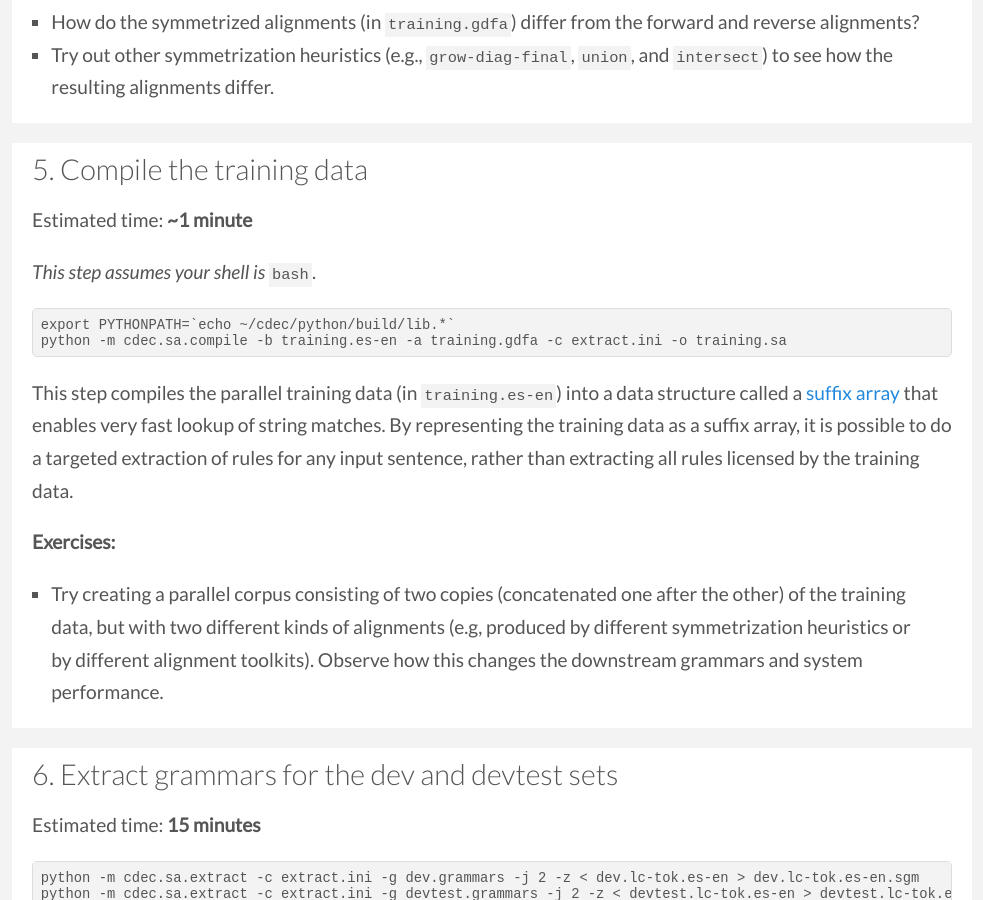
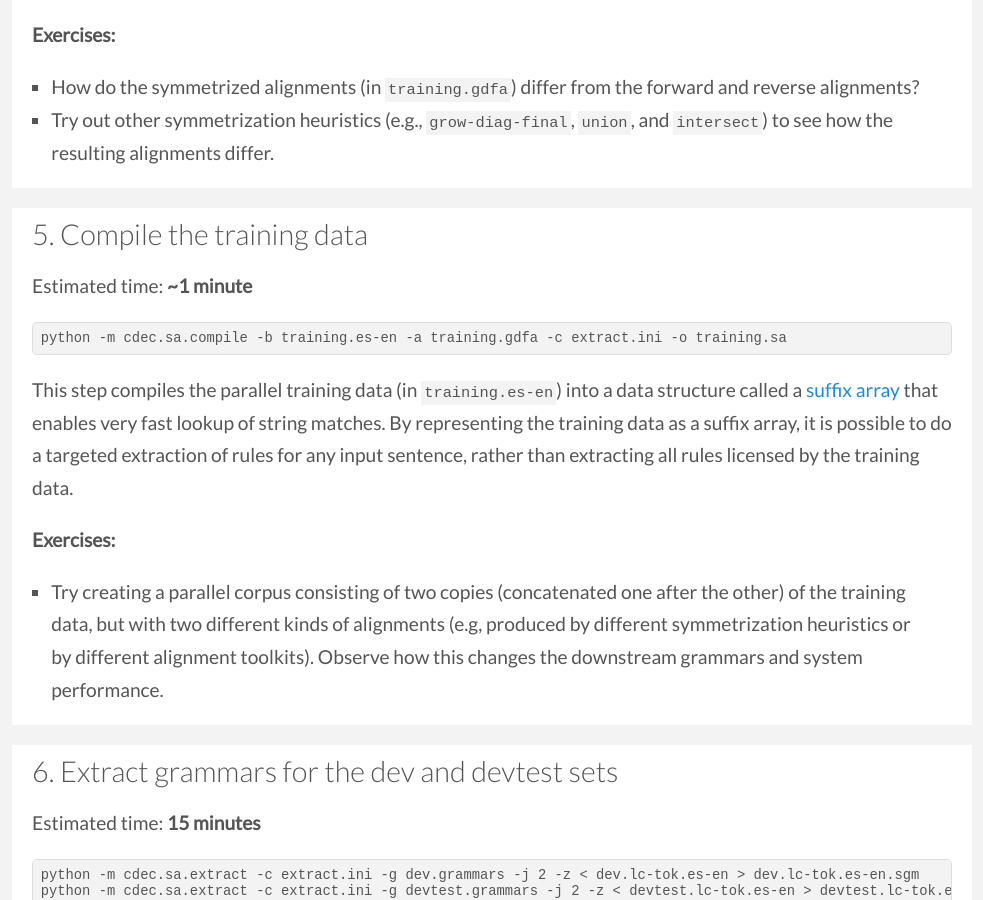
Before and after one commit to cdec/cdec.github.com, a Jekyll site: the page built from guide/tutorial.md, in a window 1280 px wide and 900 px high, scrolled down 2391 px. Shown: the whole window, without its empty margins (148-1131 px from the left). Built offline with Jekyll 4.4.1, drawn with Linux system fonts in a browser that asks for light colours; some web fonts are replaced; Markdown is read by kramdown in place of the engine named in the settings; some of the changed text lies outside the part shown.

```diff
--- a/guide/tutorial.md
+++ b/guide/tutorial.md
@@ -83,9 +84,6 @@ Estimated time: **5 seconds**
 ## 5. Compile the training data
 Estimated time: **~1 minute**
 
-*This step assumes your shell is `bash`*.
-
-    export PYTHONPATH=`echo ~/cdec/python/build/lib.*`
     python -m cdec.sa.compile -b training.es-en -a training.gdfa -c extract.ini -o training.sa
 
 This step compiles the parallel training data (in `training.es-en`) into a data structure called a [suffix array](http://en.wikipedia.org/wiki/Suffix_array) that enables very fast lookup of string matches. By representing the training data as a suffix array, it is possible to do a targeted extraction of rules for any input sentence, rather than extracting all rules licensed by the training data.
```
Also changed, not shown: other parts of guide/tutorial.md (+1 -0 lines).
